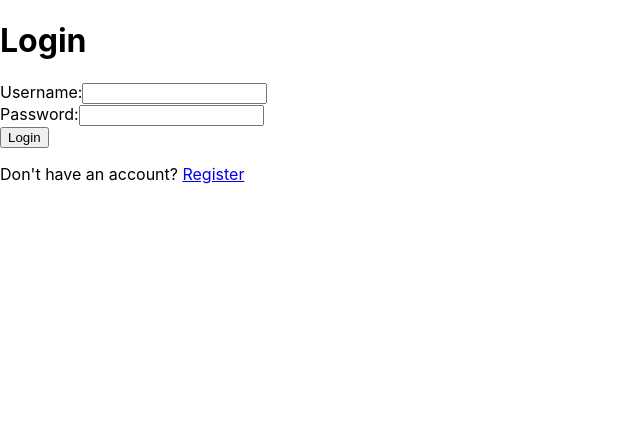
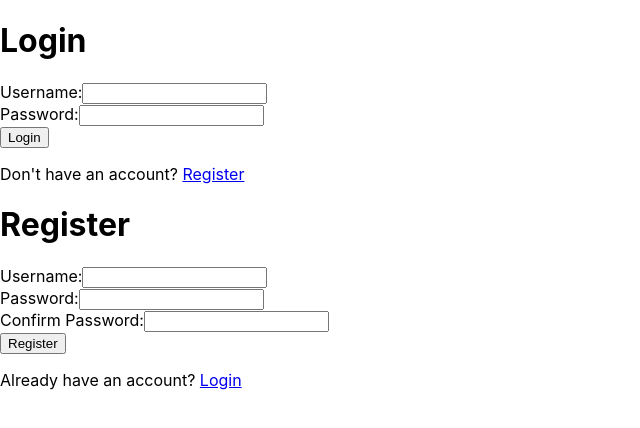
Before and after one commit to coffman686/EECS677-p4-manual, a React (Create React App) app in the folder frontend/: page / in a window 1280 px wide. Shown: the top 428 px of the page, without its empty margins (0-640 px from the left). Built offline with nearby package versions, Linux system fonts and the light colour scheme.

Commit message:
add simple registration page functionality

```diff
--- a/frontend/src/App.js
+++ b/frontend/src/App.js
@@ -1,10 +1,12 @@
 import Login from './pages/Login';
+import Register from './pages/Register';
 import { BrowserRouter } from 'react-router-dom';
 
 function App() {
   return (
     <BrowserRouter>
       <Login />
+      <Register />
     </BrowserRouter>
   );
 }
--- /dev/null
+++ b/frontend/src/pages/Register.js
@@ -0,0 +1,99 @@
+
+import { useState } from 'react';
+import { Link, useNavigate } from 'react-router-dom';
+//import { useAuth } from '../context/AuthContext'; TO DO: import useAuth hook
+
+
+function Register() { // register page
+  const [username, setUsername] = useState('');
+  const [password, setPassword] = useState('');
+  const [confirmPassword, setConfirmPassword] = useState(''); // explicit confirm password state
+
+  const [error, setError] = useState('');
+
+  //const { register } = useAuth(); TO DO: get register function from AuthContext
+
+  const navigate = useNavigate(); // redirect function
+
+  const handleSubmit = async (e) => { // form submission handler
+    e.preventDefault(); // prevent page reload
+    setError(''); // clear previous errors
+
+    if (password !== confirmPassword) { // check if passwords match
+      setError('Passwords do not match');
+      return;
+    }
+
+    if (password.length < 8) { // enforce minimum password length
+      setError('Password must be at least 8 characters');
+      return;
+    }
+
+    try { // try to register
+      // await register(username, password); // TO DO: call register function from AuthContext
+
+      navigate('/login');
+    } catch (err) { // handle registration errors
+      setError(err.message);
+    }
+  };
+  // render registration form
+  return (
+    <div>
+      <h1>Register</h1>
+
+      {/* display error message in red */}
+      {error && <div style={{ color: 'red' }}>{error}</div>}
+
+      <form onSubmit={handleSubmit}>
+        {/* username field */}
+        <div>
+          <label htmlFor="username">Username:</label>
+          <input
+            type="text"
+            id="username"
+            value={username}
+            onChange={(e) => setUsername(e.target.value)}
+            required
+            minLength={5}   // min 5 characters
+            maxLength={20}  // max 20 characters
+          />
+        </div>
+
+        {/* password field */}
+        <div>
+          <label htmlFor="password">Password:</label>
+          <input
+            type="password"
+            id="password"
+            value={password}
+            onChange={(e) => setPassword(e.target.value)}
+            required
+            minLength={8}
+          />
+        </div>
+
+        {/* confirm password field, to prevent typos in password */}
+        <div>
+          <label htmlFor="confirmPassword">Confirm Password:</label>
+          <input
+            type="password"
+            id="confirmPassword"
+            value={confirmPassword}
+            onChange={(e) => setConfirmPassword(e.target.value)}
+            required
+          />
+        </div>
+
+        <button type="submit">Register</button>
+      </form>
+
+      {/* link back to login if user already has account */}
+      <p>
+        Already have an account? <Link to="/login">Login</Link>
+      </p>
+    </div>
+  );
+}
+
+export default Register;
```
